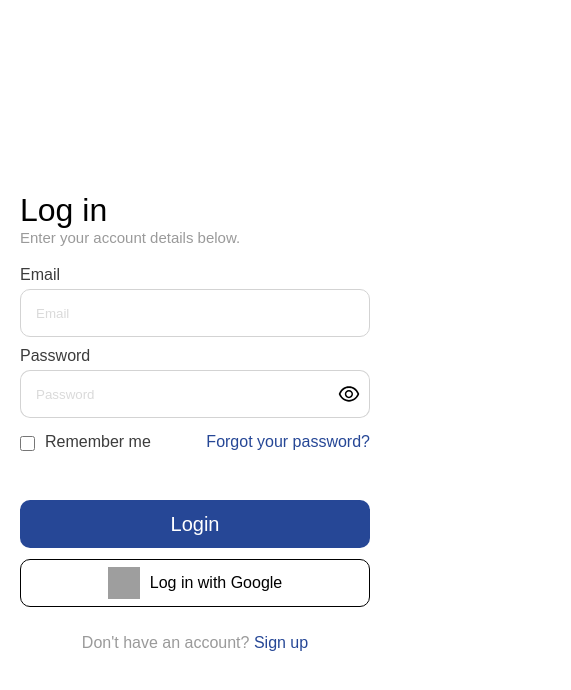
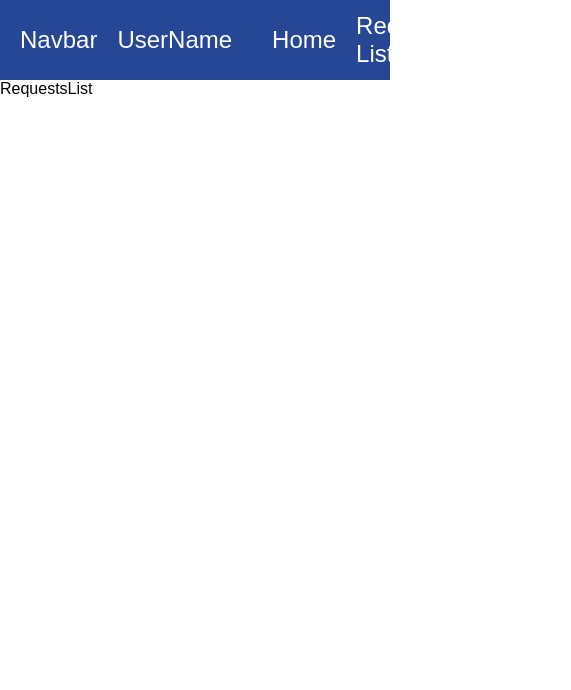
Before and after one commit to cosmin-pascariu/generator-adeverinte-fe, a React (Create React App) app: page /requests-list in a window 390 px wide. Shown: the top 690 px of the page, 571 px wide, since content can reach past the window. Built offline with nearby package versions, Linux system fonts and the light colour scheme; grey boxes are pictures that could not be loaded; a web font is replaced by a local one.

Commit message:
Implement navigation and home page

```diff
--- a/package.json
+++ b/package.json
@@ -11,7 +11,9 @@
     "react": "^18.2.0",
     "react-dom": "^18.2.0",
     "react-icons": "^5.0.1",
+    "react-router-dom": "^6.22.3",
     "react-scripts": "5.0.1",
+    "react-toastify": "^10.0.5",
     "styled-components": "^6.1.8",
     "web-vitals": "^2.1.4"
   },
--- a/src/App.js
+++ b/src/App.js
@@ -1,23 +1,22 @@
+import { BrowserRouter as Router, Routes, Route } from "react-router-dom";
+import Login from "./pages/auth/Login";
+import Home from "./pages/home/Home";
 import "./App.css";
-import { GoogleLogin } from "@react-oauth/google";
-import jwtExtractor from "./utils/jwtExtractor";
-import Login from "./pages/auth/Login";
+import RequestsList from "./pages/requests-list/RequestsList";
 
 function App() {
   return (
-    <div className="App">
-      {/* <GoogleLogin
-        onSuccess={(credentialResponse) => {
-          console.log(credentialResponse);
-          console.log("DATA", jwtExtractor(credentialResponse.credential));
-        }}
-        onError={() => {
-          console.log("Login Failed");
-        }}
-        coockiePolicy="single_host_origin"
-      /> */}
-      <Login />
-    </div>
+    <Router>
+      <div className="App">
+        <Routes>
+          <Route path="/" element={<Login />} />
+          <Route path="/login" element={<Login />} />
+          <Route path="/signup" element={<Login />} />
+          <Route path="/home" element={<Home />} />
+          <Route path="/requests-list" element={<RequestsList />} />
+        </Routes>
+      </div>
+    </Router>
   );
 }
 
--- a/src/components/google-button/GoogleButton.jsx
+++ b/src/components/google-button/GoogleButton.jsx
@@ -1,13 +1,14 @@
 import React from "react";
 import { GoogleButtonContainer } from "./GoogleButton.styles";
 import { useGoogleLogin } from "@react-oauth/google";
+import jwtExtractor from "../../utils/jwtExtractor";
 
 function GoogleButton() {
   const login = useGoogleLogin({
-    onSuccess: (codeResponse) => console.log(codeResponse),
-    flow: "auth-code",
-    cookiePolicy: "single_host_origin",
-    ux_mode: "popup",
+    onSuccess: (data) => {
+      console.table(data);
+      // jwtExtractor(data.accessToken);
+    },
   });
 
   return (
--- /dev/null
+++ b/src/components/navbar/Navbar.jsx
@@ -0,0 +1,26 @@
+import React from "react";
+import {
+  NavbarContainer,
+  NavbarLink,
+  NavbarLinks,
+  NavbarLogo,
+  NavbarUserName,
+} from "./Navbar.styles";
+
+function Navbar() {
+  return (
+    <NavbarContainer>
+      <div style={{ display: "flex", gap: "20px" }}>
+        <NavbarLogo>Navbar</NavbarLogo>
+        <NavbarUserName>UserName</NavbarUserName>
+      </div>
+      <NavbarLinks>
+        <NavbarLink to="/home">Home</NavbarLink>
+        <NavbarLink to="/requests-list">Requests List</NavbarLink>
+      </NavbarLinks>
+      <NavbarLink to="/login">Logout</NavbarLink>
+    </NavbarContainer>
+  );
+}
+
+export default Navbar;
--- /dev/null
+++ b/src/components/navbar/Navbar.styles.jsx
@@ -0,0 +1,57 @@
+import styled from "styled-components";
+import Colors from "../../constants/Colors";
+import { Link } from "react-router-dom";
+
+export const NavbarContainer = styled.nav`
+  display: flex;
+  justify-content: space-between;
+  align-items: center;
+  width: 100%;
+  height: 80px;
+  background-color: ${Colors.blue};
+`;
+
+export const NavbarLogo = styled.div`
+  display: flex;
+  align-items: center;
+  margin-left: 20px;
+  color: ${Colors.white};
+  font-size: 24px;
+  font-weight: 500;
+`;
+
+export const NavbarUserName = styled.div`
+  display: flex;
+  align-items: center;
+  margin-right: 20px;
+  color: ${Colors.white};
+  font-size: 24px;
+  font-weight: 500;
+`;
+
+export const NavbarLinks = styled.div`
+  display: flex;
+  align-items: center;
+  margin-right: 20px;
+  color: ${Colors.white};
+  font-size: 24px;
+  font-weight: 500;
+`;
+
+export const NavbarLink = styled(Link)`
+  color: ${Colors.white};
+  font-size: 24px;
+  font-weight: 500;
+  margin-left: 20px;
+  text-decoration: none;
+`;
+
+export const NavbarLogout = styled.div`
+  display: flex;
+  align-items: center;
+  margin-right: 20px;
+  color: ${Colors.white};
+  font-size: 24px;
+  font-weight: 500;
+  cursor: pointer;
+`;
--- a/src/constants/Colors.jsx
+++ b/src/constants/Colors.jsx
@@ -1,7 +1,9 @@
-export default {
+const Colors = {
   white: "#ffffff",
   blue: "#264796",
   gray: "#9A9A9A",
   black_c3: "#3c3c3c",
   gray_da: "#dadada",
 };
+
+export default Colors;
--- a/src/pages/auth/Login.jsx
+++ b/src/pages/auth/Login.jsx
@@ -1,4 +1,4 @@
-import React, { useState } from "react";
+import React, { useEffect, useState } from "react";
 import {
   FormContainer,
   LeftContainer,
@@ -9,9 +9,27 @@ import {
 import GoogleButton from "../../components/google-button/GoogleButton";
 import { AiOutlineEye } from "react-icons/ai";
 import { AiOutlineEyeInvisible } from "react-icons/ai";
+import { GoogleLogin } from "@react-oauth/google";
+import jwtExtractor from "../../utils/jwtExtractor";
+import { useNavigate } from "react-router-dom";
+import { ToastContainer, toast } from "react-toastify";
+import "react-toastify/dist/ReactToastify.css";
 
 function Login() {
   const [showPassword, setShowPassword] = useState(false);
+  const [accessTokenData, setAccessTokenData] = useState("");
+  const navigation = useNavigate();
+
+  useEffect(() => {
+    if (accessTokenData) {
+      console.log(accessTokenData);
+      if (accessTokenData.hd === "student.usv.ro") {
+        navigation("/home");
+      } else {
+        toast.error("You must use a student.usv.ro account");
+      }
+    }
+  }, [accessTokenData]);
 
   return (
     <LoginContainer>
@@ -46,10 +64,21 @@ function Login() {
             <a href="/">Forgot your password?</a>
           </RowContainer>
           <button>Login</button>
-          <GoogleButton />
-          <span>
+          {/* <GoogleButton /> */}
+          <div id="googleButton">
+            <GoogleLogin
+              onSuccess={(tokenResponse) => {
+                setAccessTokenData(jwtExtractor(tokenResponse.credential));
+              }}
+              onError={() => {
+                console.log("Login Failed");
+              }}
+              width={window.innerWidth < 768 ? window.innerWidth - 40 : 400}
+            />
+          </div>
+          <p className="text">
             Don't have an account?<a href="/"> Sign up</a>
-          </span>
+          </p>
         </FormContainer>
       </LeftContainer>
       <RightContainer>
@@ -60,6 +89,7 @@ function Login() {
           />
         </video>
       </RightContainer>
+      <ToastContainer />
     </LoginContainer>
   );
 }
--- a/src/pages/auth/Login.styles.jsx
+++ b/src/pages/auth/Login.styles.jsx
@@ -12,6 +12,7 @@ export const LoginContainer = styled.div`
 export const LeftContainer = styled.div`
   display: flex;
   flex: 1;
+  flex-direction: column;
   justify-content: center;
   align-items: center;
   height: 100vh;
@@ -45,7 +46,7 @@ export const FormContainer = styled.div`
   background: #fff;
   box-shadow: 0px 4px 4px 0px rgba(0, 0, 0, 0.25);
   width: 100%;
-  max-width: 600px;
+  max-width: 520px;
   margin: 0;
 
   @media (max-width: 768px) {
@@ -129,11 +130,17 @@ export const FormContainer = styled.div`
     background-color: #1e3faa;
   }
 
-  span {
+  #googleButton {
+    width: 100%;
+    display: flex;
+    justify-content: center;
+  }
+
+  .text {
     color: ${Colors.gray};
     font-size: 16px;
-    margin-top: 27px;
     text-align: center;
+    margin-top: 10px;
 
     a {
       text-decoration: none;
--- /dev/null
+++ b/src/pages/home/Home.jsx
@@ -0,0 +1,14 @@
+import React from "react";
+import Navbar from "../../components/navbar/Navbar";
+import { GoogleLogin } from "@react-oauth/google";
+
+function Home() {
+  return (
+    <>
+      <Navbar />
+      Home
+    </>
+  );
+}
+
+export default Home;
--- /dev/null
+++ b/src/pages/home/Home.styles.jsx
@@ -0,0 +1 @@
+import styled from "styled-components";
--- /dev/null
+++ b/src/pages/requests-list/RequestsList.jsx
@@ -0,0 +1,13 @@
+import React from "react";
+import Navbar from "../../components/navbar/Navbar";
+
+function RequestsList() {
+  return (
+    <div>
+      <Navbar />
+      RequestsList
+    </div>
+  );
+}
+
+export default RequestsList;
```
Also changed, not shown: 1 other file (tests, documents, lock files or other folders).
